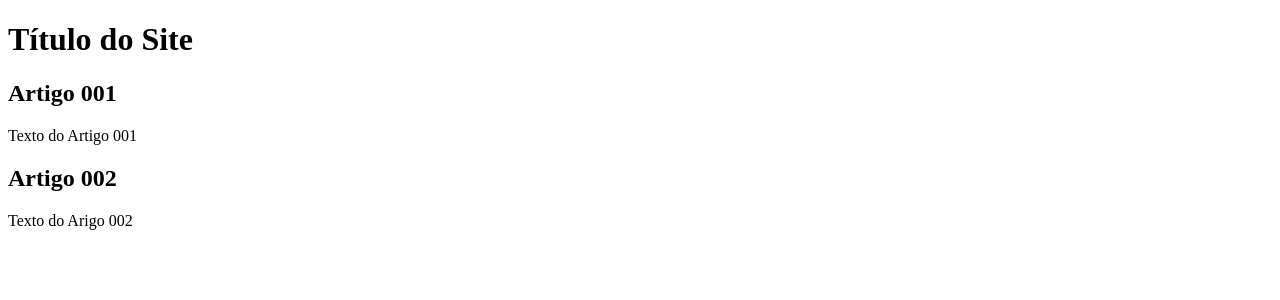
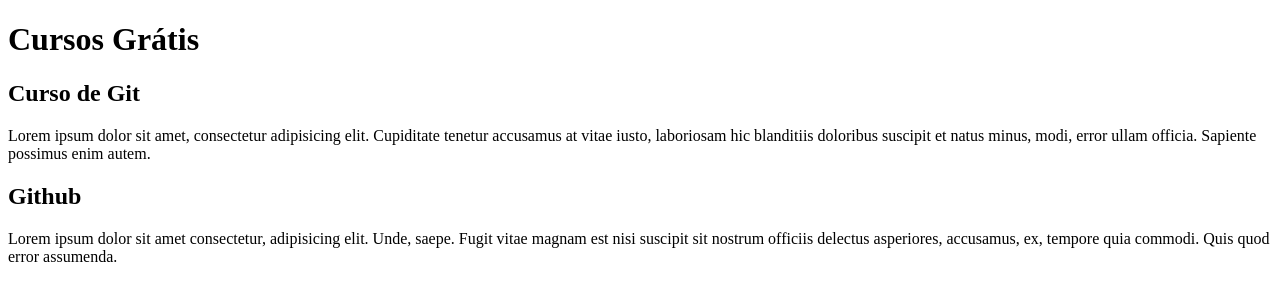
Before and after one commit to eliandronascimento/projeto-site-1, a plain HTML site: page index.html in a window 1280 px wide. Drawn offline with Linux system fonts and the light colour scheme.

Commit message:
comecei a escrever o conteudo

```diff
--- a/index.html
+++ b/index.html
@@ -9,15 +9,15 @@
 <body>
  <main>
      <header>
-         <h1>Título do Site</h1>
+         <h1>Cursos Grátis</h1>
      </header>
      <article>
-         <h2>Artigo 001</h2>
-         <p>Texto do Artigo 001</p>
+         <h2>Curso de Git</h2>
+         <p>Lorem ipsum dolor sit amet, consectetur adipisicing elit. Cupiditate tenetur accusamus at vitae iusto, laboriosam hic blanditiis doloribus suscipit et natus minus, modi, error ullam officia. Sapiente possimus enim autem.</p>
      </article>
      <article>
-         <h2>Artigo 002</h2>
-         <p>Texto do Arigo 002</p>
+         <h2>Github</h2>
+         <p>Lorem ipsum dolor sit amet consectetur, adipisicing elit. Unde, saepe. Fugit vitae magnam est nisi suscipit sit nostrum officiis delectus asperiores, accusamus, ex, tempore quia commodi. Quis quod error assumenda.</p>
      </article>
  </main>
 </body>
```
